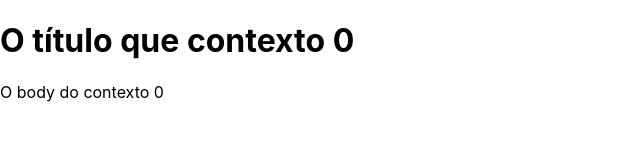
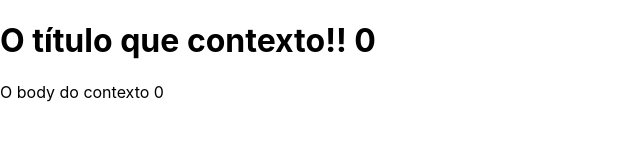
Before and after one commit to Roger-Franco/react-next-intem-avancado, a React (Create React App) app: page / in a window 1280 px wide. Shown: the top 160 px of the page, without its empty margins (0-640 px from the left). Built offline with nearby package versions, Linux system fonts and the light colour scheme.

Commit message:
useContext situação real

```diff
--- a/src/App.js
+++ b/src/App.js
@@ -1,57 +1,12 @@
-import { useContext, createContext, useState } from 'react';
 import './App.css';
-
-const globalState = {
-  title: 'O título que contexto',
-  body: 'O body do contexto',
-  counter: 0,
-};
-const GlobalContext = createContext();
-
-// eslint-disable-next-line
-const Div = ({ children }) => {
-  return (
-    <>
-      <H1 />
-      <P />
-    </>
-  );
-};
-
-// eslint-disable-next-line
-const H1 = () => {
-  const theContext = useContext(GlobalContext);
-  const {
-    contextState: { title, counter },
-  } = theContext;
-  return (
-    <h1>
-      {title} {counter}
-    </h1>
-  );
-};
-
-// eslint-disable-next-line
-const P = () => {
-  const theContext = useContext(GlobalContext);
-  const {
-    contextState: { body, counter },
-    setContextState,
-  } = theContext;
-  return (
-    <p onClick={() => setContextState((s) => ({ ...s, counter: s.counter + 1 }))}>
-      {body} {counter}
-    </p>
-  );
-};
+import { Div } from './components/Div';
+import { AppContext } from './contexts/AppContext';
 
 function App() {
-  const [contextState, setContextState] = useState(globalState);
-
   return (
-    <GlobalContext.Provider value={{ contextState, setContextState }}>
+    <AppContext>
       <Div />
-    </GlobalContext.Provider>
+    </AppContext>
   );
 }
 
--- /dev/null
+++ b/src/components/Div/index.jsx
@@ -0,0 +1,12 @@
+/* eslint-disable react/prop-types */
+import { H1 } from '../H1';
+import { P } from '../P';
+
+export const Div = () => {
+  return (
+    <>
+      <H1 />
+      <P />
+    </>
+  );
+};
--- /dev/null
+++ b/src/components/H1/index.jsx
@@ -0,0 +1,14 @@
+import { useContext } from 'react';
+import { GlobalContext } from '../../contexts/AppContext';
+
+export const H1 = () => {
+  const theContext = useContext(GlobalContext);
+  const {
+    state: { title, counter },
+  } = theContext;
+  return (
+    <h1>
+      {title} {counter}
+    </h1>
+  );
+};
--- /dev/null
+++ b/src/components/P/index.jsx
@@ -0,0 +1,15 @@
+import { useContext } from 'react';
+import { GlobalContext } from '../../contexts/AppContext';
+
+export const P = () => {
+  const theContext = useContext(GlobalContext);
+  const {
+    state: { body, counter },
+    setState,
+  } = theContext;
+  return (
+    <p onClick={() => setState((s) => ({ ...s, counter: s.counter + 1 }))}>
+      {body} {counter}
+    </p>
+  );
+};
--- /dev/null
+++ b/src/contexts/AppContext/data.js
@@ -0,0 +1,5 @@
+export const globalState = {
+  title: 'O título que contexto!!',
+  body: 'O body do contexto',
+  counter: 0,
+};
--- /dev/null
+++ b/src/contexts/AppContext/index.jsx
@@ -0,0 +1,10 @@
+/* eslint-disable react/prop-types */
+import { createContext, useState } from 'react';
+import { globalState } from './data';
+
+export const GlobalContext = createContext();
+
+export const AppContext = ({ children }) => {
+  const [state, setState] = useState(globalState);
+  return <GlobalContext.Provider value={{ state, setState }}>{children}</GlobalContext.Provider>;
+};
```
Also changed, not shown: rascunho/useCallback.js (renamed from src/rascunho/useCallback.js), rascunho/useEffect.js (renamed from src/rascunho/useEffect.js), rascunho/useMemo.js (renamed from src/rascunho/useMemo.js), rascunho/useRef.js (renamed from src/rascunho/useRef.js), rascunho/useState.js (renamed from src/rascunho/useState.js).
